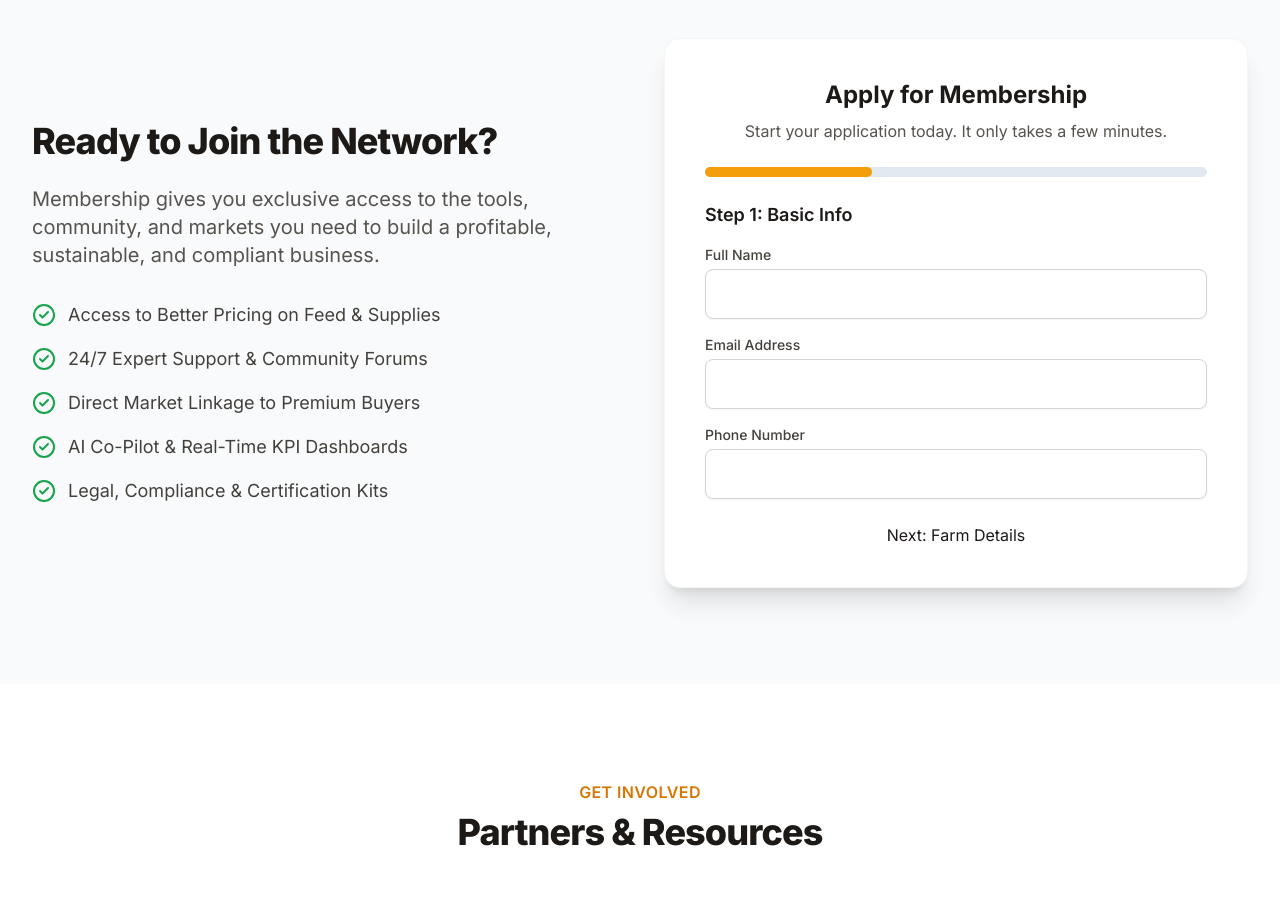
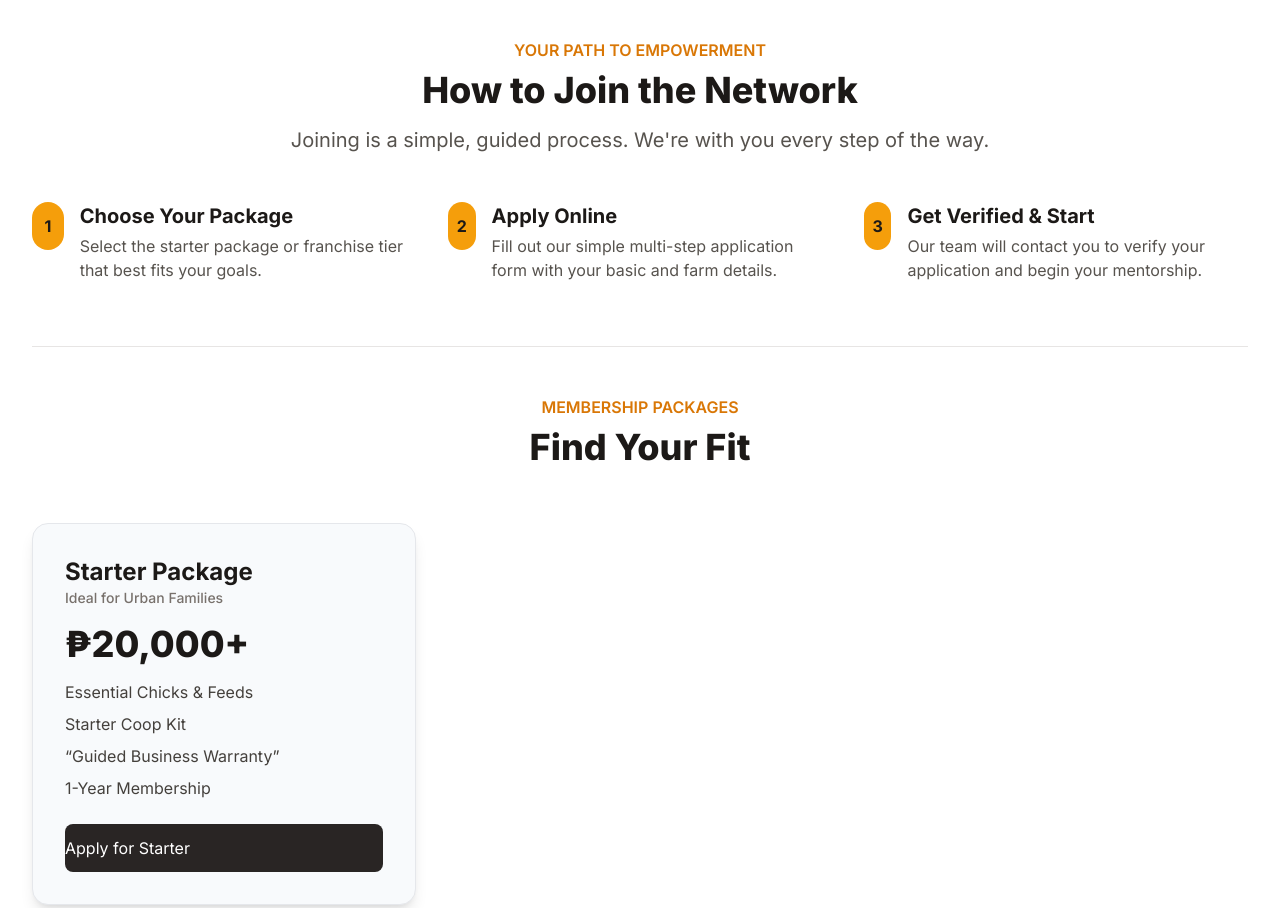
Before and after one commit to LegalChicks/1103homepage, a plain HTML site: page index.html in a window 1280 px wide. Shown: the part 6800-7708 px from the top of the page. Drawn offline with nearby package versions, Linux system fonts and the light colour scheme.

Commit message:
Update index.html

```diff
--- a/index.html
+++ b/index.html
@@ -469,7 +469,40 @@
                 </div>
             </div>
         </section>
+<!-- PACKAGES SECTION COPIED FROM HOMEPAGE.HTML -->
+<section id="packages" class="py-16 sm:py-24 bg-white">
+<div class="container mx-auto max-w-7xl px-4 sm:px-6 lg:px-8">
+<div class="text-center mb-16">
+<h2 class="text-base font-semibold text-amber-600 uppercase">Your Path to Empowerment</h2>
+<p class="mt-2 text-4xl font-extrabold text-stone-900">How to Join the Network</p>
+<p class="mt-4 text-xl text-stone-600 max-w-3xl mx-auto">Joining is a simple, guided process. We're with you every step of the way.</p>
+<div class="grid grid-cols-1 md:grid-cols-3 gap-8 mt-12 text-left">
+<div class="flex items-start"><span class="h-12 w-12 flex items-center justify-center rounded-full bg-amber-500 text-stone-900 font-bold mr-4">1</span><div><h3 class="text-xl font-bold">Choose Your Package</h3><p class="text-stone-600 mt-1">Select the starter package or franchise tier that best fits your goals.</p></div></div>
+<div class="flex items-start"><span class="h-12 w-12 flex items-center justify-center rounded-full bg-amber-500 text-stone-900 font-bold mr-4">2</span><div><h3 class="text-xl font-bold">Apply Online</h3><p class="text-stone-600 mt-1">Fill out our simple multi-step application form with your basic and farm details.</p></div></div>
+<div class="flex items-start"><span class="h-12 w-12 flex items-center justify-center rounded-full bg-amber-500 text-stone-900 font-bold mr-4">3</span><div><h3 class="text-xl font-bold">Get Verified & Start</h3><p class="text-stone-600 mt-1">Our team will contact you to verify your application and begin your mentorship.</p></div></div>
+</div>
+</div>
 
+
+<div class="text-center mb-14 pt-12 border-t border-stone-200">
+<h2 class="text-base font-semibold text-amber-600 uppercase">Membership Packages</h2>
+<p class="mt-2 text-4xl font-extrabold text-stone-900">Find Your Fit</p>
+</div>
+
+
+<div class="grid grid-cols-1 lg:grid-cols-3 gap-8">
+<div class="bg-slate-50 rounded-2xl p-8 shadow-lg border flex flex-col">
+<h3 class="text-2xl font-bold">Starter Package</h3>
+<p class="text-sm font-medium text-stone-500 mb-4">Ideal for Urban Families</p>
+<p class="text-4xl font-extrabold mb-4">₱20,000+</p>
+<ul class="space-y-2 text-stone-700 flex-grow">
+<li>Essential Chicks & Feeds</li>
+<li>Starter Coop Kit</li>
+<li>“Guided Business Warranty”</li>
+<li>1-Year Membership</li>
+</ul>
+<a href="#membership" class="mt-6 btn bg-stone-800 text-white rounded-lg py-3">Apply for Starter</a>
+</section>
         <!-- ========== MEMBERSHIP ========== -->
         <section id="membership" class="py-16 sm:py-24 bg-slate-50">
             <div class="container mx-auto max-w-7xl px-4 sm:px-6 lg:px-8">
```
